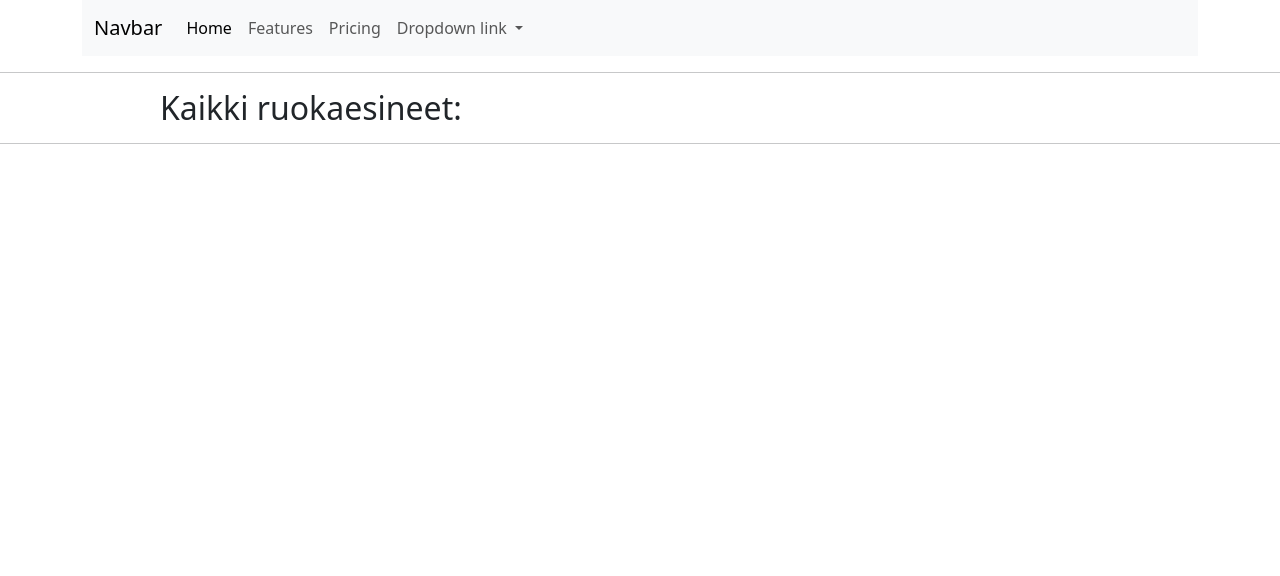
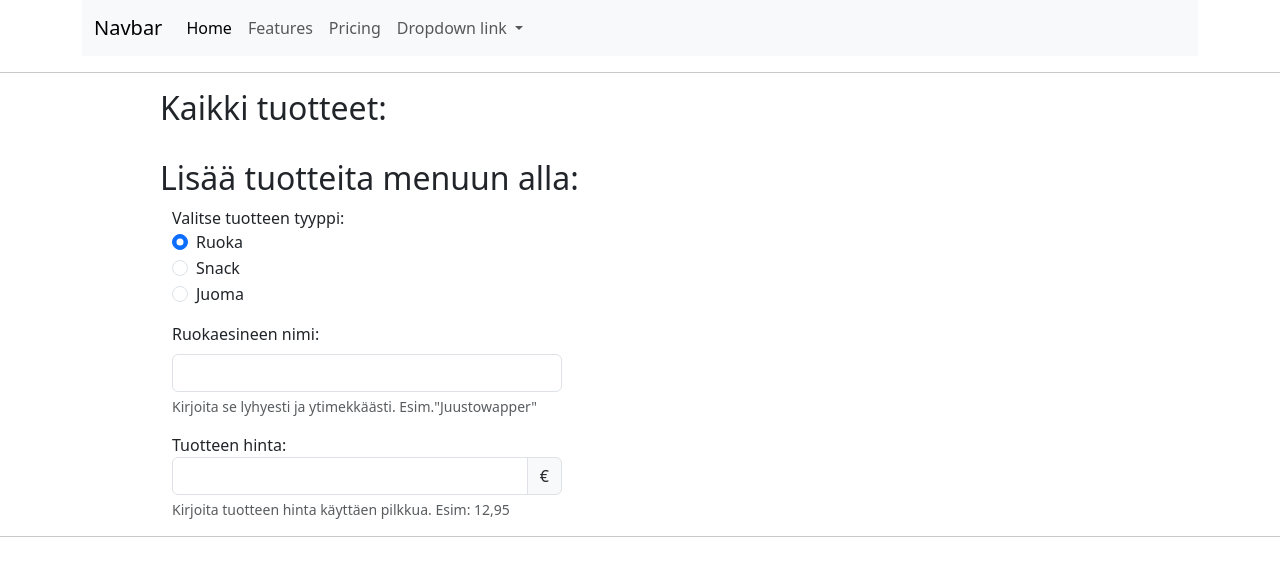
Before and after one commit to kimtakala/tsoha-Ravintola_Tilausterminaali, a Flask app: template templates/editor.html in a window 1280 px wide. Shown: the top 576 px of the page. Run offline with Flask 3, Linux system fonts and the light colour scheme; the template is opened without the code that fills it, so the values that code supplies are empty; the visitor is signed in with stand-in values (Sample User, id 1).

Commit message:
added form for adding new items

```diff
--- a/templates/editor.html
+++ b/templates/editor.html
@@ -1,8 +1,11 @@
 {% extends "layout.html" %}
 {% block title %}Ylläpito{% endblock %}
 {% block content %}
+
 {% if session.admin %}
-  <h2>Kaikki ruokaesineet:</h2>
+
+<h2>Kaikki tuotteet:</h2>
+
 <div class="container text-center">
     {% for result in results: %}
     <div class="row">
@@ -14,7 +17,65 @@
     </div>
     {% endfor %}
 </div>
+
+<br>
+
+<h2>Lisää tuotteita menuun alla:</h2>
+
+<!-- add_food section -->
+<div class="container-sm">
+    <form action="/add_food_item" method="POST">
+
+        <label>Valitse tuotteen tyyppi:
+            <div id="food_type" class="mb-3">
+                <div class="form-check">
+                    <input class="form-check-input" type="radio" name="type_selection" id="food_type_food"
+                        checked>
+                    <label class="form-check-label" for="food_type_food">
+                        Ruoka
+                    </label>
+                </div>
+                <div class="form-check">
+                    <input class="form-check-input" type="radio" name="type_selection"
+                        id="food_type_snacks">
+                    <label class="form-check-label" for="food_type_snacks">
+                        Snack
+                    </label>
+                </div>
+                <div class="form-check">
+                    <input class="form-check-input" type="radio" name="type_selection"
+                        id="food_type_drinks">
+                    <label class="form-check-label" for="food_type_drinks">
+                        Juoma
+                    </label>
+                </div>
+            </div>
+        </label>
+
+        <div class="col-5 mb-3">
+            <label for="item_name" class="form-label">Ruokaesineen nimi:</label>
+            <input type="text" class="form-control" id="item_name"
+                aria-describedby="item_name_help">
+            <div id="item_name_help" class="form-text">Kirjoita se lyhyesti ja ytimekkäästi.
+                Esim."Juustowapper"</div>
+        </div>
+
+        <div class="col-5">
+            <label for="item_price">Tuotteen hinta:</label>
+            <div class="input-group" id="item_price">
+                <input type="text" class="form-control" aria-describedby="item_price_help">
+                <span class="input-group-text">€</span>
+            </div>
+            <div id="item_price_help" class="form-text">Kirjoita tuotteen hinta käyttäen pilkkua.
+                Esim: 12,95</div>
+        </div>
+
+    </form>
+</div>
+
 {% else %}
+
 <h2 class="error">Ei käyttöoikeuksia, palaa etusivulle yläpalkista.</h2>
+
 {% endif %}
 {% endblock %}
```
Lines whose indentation alone changed are shown as unchanged.
